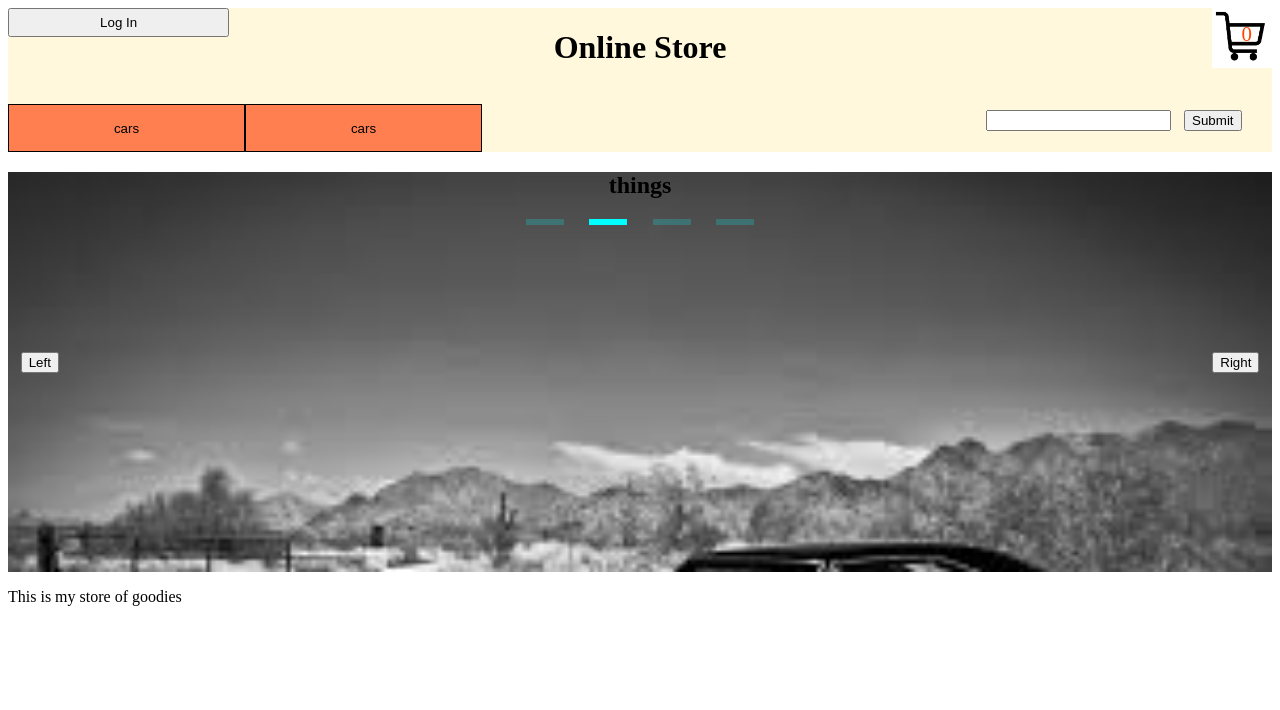
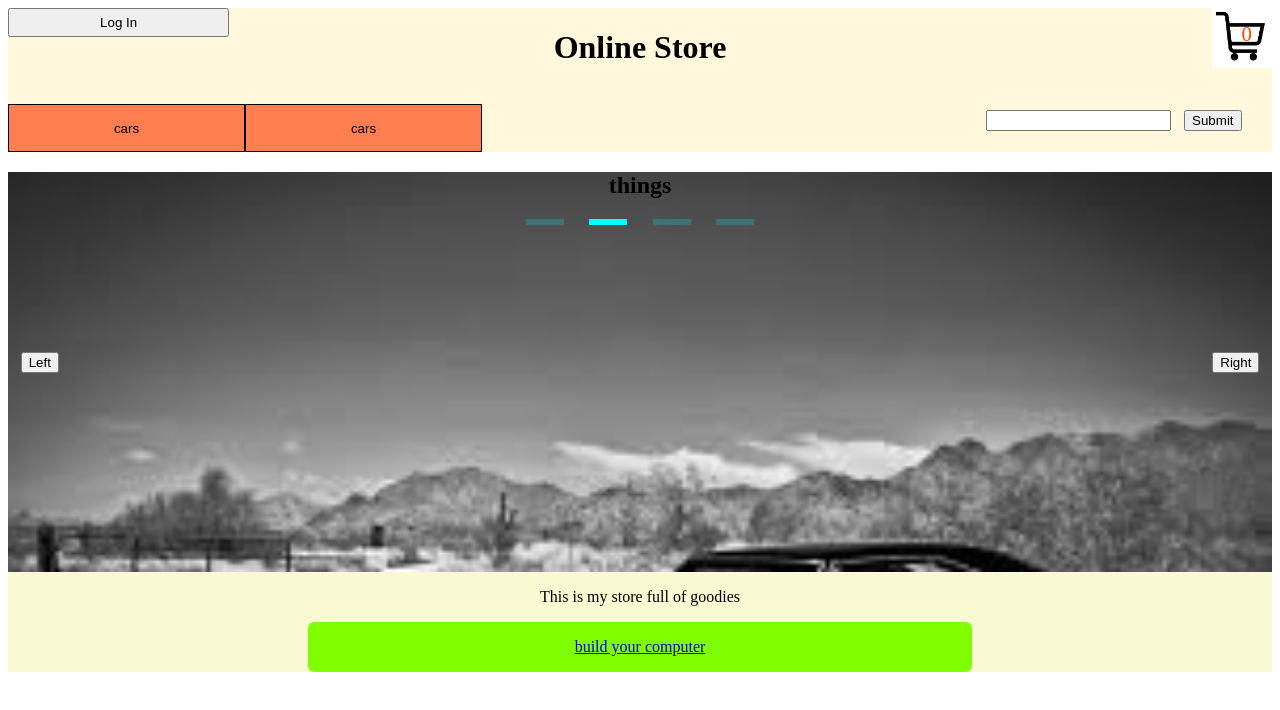
Before and after one commit to DanielHall-Eardley/online_store, a Vue app: page / in a window 1280 px wide. Shown: the top 710 px of the page. Built offline with nearby package versions, Linux system fonts and the light colour scheme.

Commit message:
Jan 28 2019

```diff
--- a/src/components/SlideShow.vue
+++ b/src/components/SlideShow.vue
@@ -38,7 +38,6 @@ export default {
     },
     mounted: function(){
         let id = setInterval(()=>{
-            console.log("firing")
             if(this.counter < this.pictureArray.length - 1){
                 this.counter++
             }else if(this.counter >= this.pictureArray.length - 1){
@@ -48,7 +47,6 @@ export default {
     },
     methods:{
         slideshowPosition: function(index){
-            console.log(this.counter)
             if(index  === this.counter){
                return true
             }else{
--- a/src/components/StoreDescription.vue
+++ b/src/components/StoreDescription.vue
@@ -1,17 +1,24 @@
 <template>
-    <p >{{storeDesc}}</p>
+    <p id="store-desc">{{storeDesc}}</p>
 </template>
 
 <script>
 export default {
-    data:function(){
-        return{
-            storeDesc:"This is my store of goodies"
+    computed:{
+        storeDesc(){
+            return this.$store.state.storeDescription
         }
-    }
+    },
+    created: function getDescription(){
+            this.$store.dispatch('storeDescription')
+        }
+
 }
 </script>
 
 <style>
-
+    #store-desc{
+        width: 100%;
+        text-align: center;
+    }
 </style>
--- a/src/router.js
+++ b/src/router.js
@@ -20,6 +20,11 @@ export default new Router({
       // this generates a separate chunk (about.[hash].js) for this route
       // which is lazy-loaded when the route is visited.
       component: () => import(/* webpackChunkName: "about" */ './views/About.vue')
+    },
+    {
+      path: '/custom-products',
+      name: 'custom-products',
+      component: () => import('./views/CustomProduct.vue')
     }
   ]
 })
--- a/src/store.js
+++ b/src/store.js
@@ -44,6 +44,15 @@ export default new Vuex.Store({
       ],
     }
     ],
+    customProduct:{
+      name: "build your computer",
+      steps:[
+        {
+          options: []
+        }
+      ]
+    },
+    storeDescription: "This is my store full of goodies"
   },
   mutations: {
     addItem: state => {
@@ -63,6 +72,9 @@ export default new Vuex.Store({
     },
     toggleMenuAction: (context, event) => {
       context.commit("toggleMenu", event)
+    },
+    storeDescription: (context, payload)=>{
+      console.log('finish componenent')
     }
   }
 })
--- /dev/null
+++ b/src/views/Checkout.vue
@@ -0,0 +1,5 @@
+<template>
+  <div class="about">
+    <h1>This is an about page</h1>
+  </div>
+</template>
--- /dev/null
+++ b/src/views/CustomProduct.vue
@@ -0,0 +1,5 @@
+<template>
+  <div class="about">
+    <h1>This is an custom product page</h1>
+  </div>
+</template>
--- a/src/views/Home.vue
+++ b/src/views/Home.vue
@@ -12,7 +12,11 @@
     </main>
     <article id="store-description">
       <StoreDescription></StoreDescription>
+      <router-link id="custom-product-link" to="/custom-products">{{customProductName}}</router-link>
     </article>
+    <footer id="footer">
+
+    </footer>
   </div>
 </template>
 
@@ -36,6 +40,11 @@ export default {
     Menu,
     SlideShow,
     StoreDescription
+  },
+  computed:{
+    customProductName(){
+      return this.$store.state.customProduct.name
+    }
   }
 }
 </script>
@@ -53,7 +62,26 @@ export default {
 }
 
 #main-body{
-  display:block;
+  display: block;
   height: 50vh;
 }
+
+#store-description{
+  display: flex;
+  flex-flow: column nowrap;
+  align-items: center;
+  background: lightgoldenrodyellow;
+}
+
+#custom-product-link{
+  padding: 16px;
+  background:chartreuse;
+  text-align: center;
+  width: 50%;
+  border-radius: 6px;
+}
+
+#footer{
+  width: 100%;
+}
 </style>
--- /dev/null
+++ b/src/views/LoginPage.vue
@@ -0,0 +1,5 @@
+<template>
+  <div class="about">
+    <h1>This is an about page</h1>
+  </div>
+</template>
--- /dev/null
+++ b/src/views/Products.vue
@@ -0,0 +1,5 @@
+<template>
+  <div class="about">
+    <h1>This is an about page</h1>
+  </div>
+</template>
```
Also changed, not shown: src/components/Footer.vue (added, +17 -0 lines).
